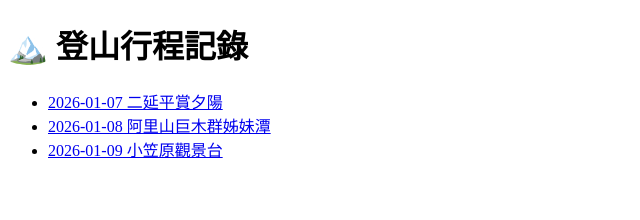
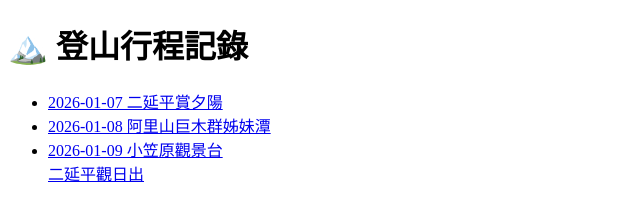
Before and after one commit to hsupeter-code/gpx-maps, a plain HTML site: page index.html in a window 1280 px wide. Shown: the whole page, without its empty margins (0-640 px from the left). Drawn offline with Linux system fonts and the light colour scheme.

Commit message:
Update index.html

```diff
--- a/index.html
+++ b/index.html
@@ -16,6 +16,7 @@
         <li>
             <a href="2026-01-09小笠原觀景台_report.html">2026-01-09 小笠原觀景台</a>
         </li>
+        <a href=" 2026-01-08二延平觀日出_report.html ">二延平觀日出    </a>
 
     </ul>
 </body>
```
